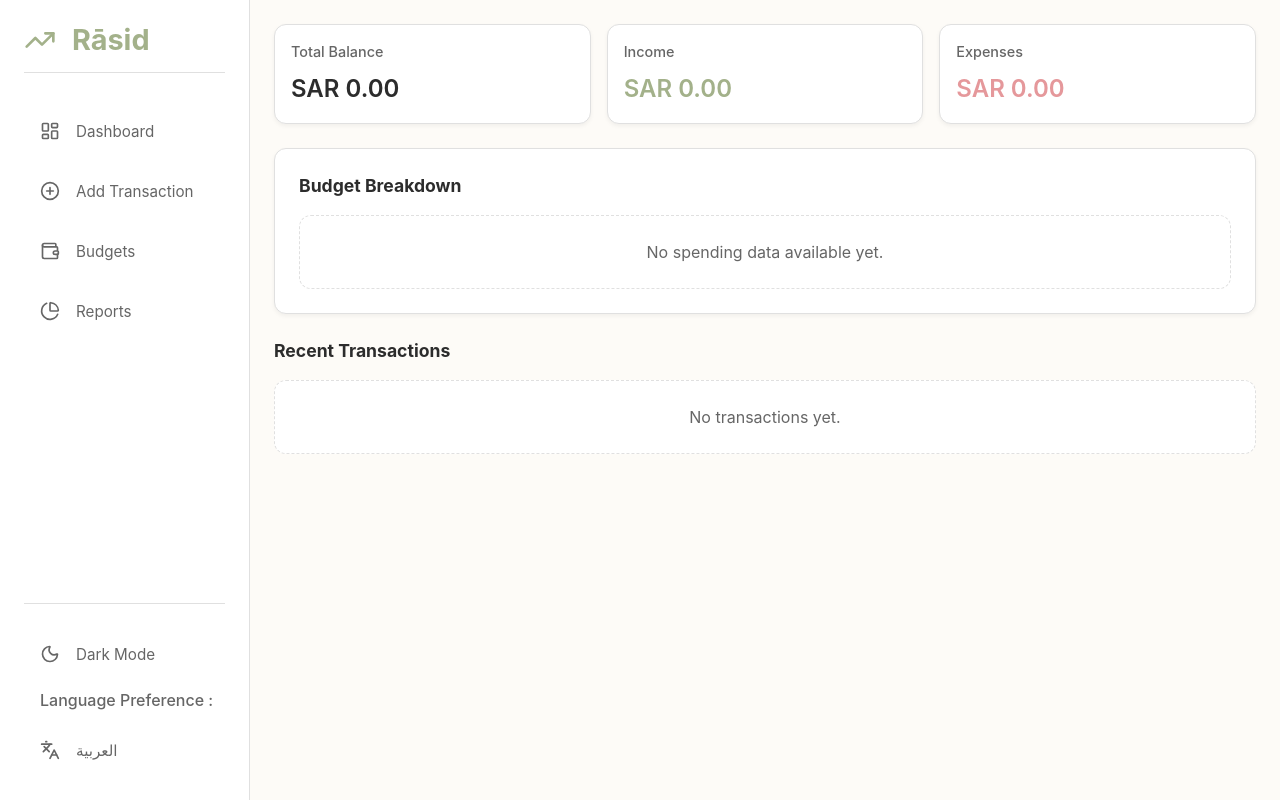
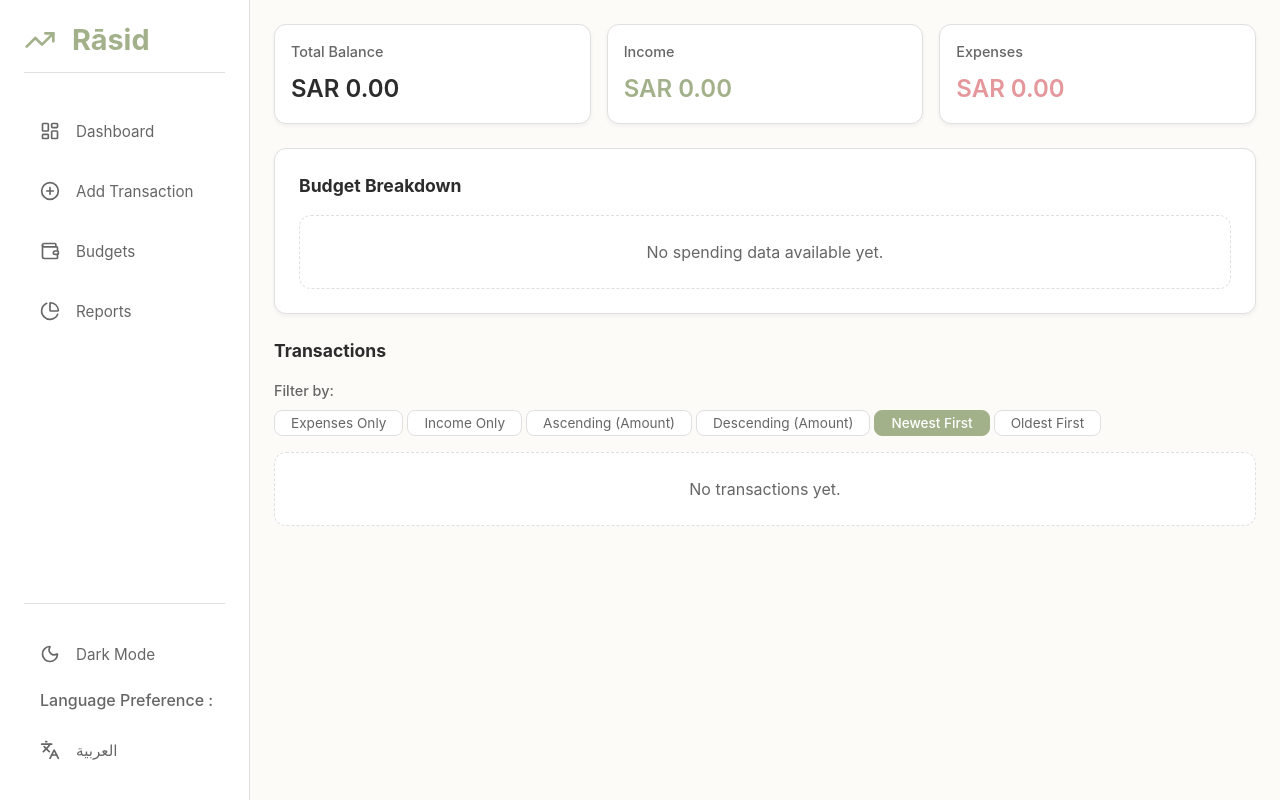
Before and after one commit to HassanAlmaimani/Rasid, a React (Vite) app: page / in a window 1280 px wide. Built offline with nearby package versions, Linux system fonts and the light colour scheme.

Commit message:
feat: Introduce Dashboard component for financial overview, including transaction list with filtering and sorting, and associated styles and translations.

```diff
--- a/src/components/Dashboard.css
+++ b/src/components/Dashboard.css
@@ -41,10 +41,63 @@
     color: var(--color-danger);
 }
 
-.recent-transactions h3 {
-    margin-bottom: var(--spacing-md);
+.transactions-section {
+    display: flex;
+    flex-direction: column;
+    gap: var(--spacing-md);
+}
+
+.transactions-header {
+    display: flex;
+    flex-direction: column;
+    gap: var(--spacing-md);
+}
+
+.transactions-header h3 {
     font-size: 1.1rem;
     color: var(--color-text-main);
+}
+
+.filter-controls {
+    display: flex;
+    flex-direction: column;
+    gap: var(--spacing-sm);
+}
+
+.filter-label {
+    font-size: 0.9rem;
+    color: var(--color-text-secondary);
+    font-weight: 500;
+}
+
+.filter-buttons {
+    display: flex;
+    flex-wrap: wrap;
+    gap: var(--spacing-xs);
+}
+
+.filter-btn {
+    padding: var(--spacing-xs) var(--spacing-md);
+    background-color: var(--color-card-bg);
+    border: 1px solid var(--color-border);
+    border-radius: var(--radius-sm);
+    font-size: 0.85rem;
+    color: var(--color-text-secondary);
+    cursor: pointer;
+    transition: all 0.2s;
+}
+
+.filter-btn:hover {
+    background-color: var(--color-bg);
+    border-color: var(--color-primary);
+    color: var(--color-primary);
+}
+
+.filter-btn.active {
+    background-color: var(--color-primary);
+    border-color: var(--color-primary);
+    color: white;
+    font-weight: 500;
 }
 
 .transaction-list {
@@ -122,3 +175,14 @@
     border-radius: var(--radius-md);
     border: 1px dashed var(--color-border);
 }
+
+@media (max-width: 768px) {
+    .filter-buttons {
+        flex-direction: column;
+    }
+
+    .filter-btn {
+        width: 100%;
+        text-align: center;
+    }
+}
--- a/src/components/Dashboard.jsx
+++ b/src/components/Dashboard.jsx
@@ -1,4 +1,4 @@
-import React from 'react';
+import React, { useState, useMemo } from 'react';
 import { useFinance } from '../contexts/FinanceContext';
 import { useLanguage } from '../contexts/LanguageContext';
 import { formatCurrency } from '../utils/format';
@@ -10,7 +10,49 @@ const Dashboard = () => {
     const { t } = useLanguage();
     const { income, expenses, balance } = getSummary();
 
-    const recentTransactions = transactions.slice(0, 5);
+    // Filter states
+    const [filters, setFilters] = useState({
+        type: 'all', // 'all', 'expense', 'income'
+        sortBy: 'newest', // 'newest', 'oldest', 'ascending', 'descending'
+    });
+
+    // Toggle filter
+    const toggleFilter = (filterType, value) => {
+        setFilters(prev => ({
+            ...prev,
+            [filterType]: prev[filterType] === value ? (filterType === 'type' ? 'all' : 'newest') : value
+        }));
+    };
+
+    // Apply filters and sorting
+    const filteredTransactions = useMemo(() => {
+        let result = [...transactions];
+
+        // Filter by type
+        if (filters.type !== 'all') {
+            result = result.filter(t => t.type === filters.type);
+        }
+
+        // Sort
+        switch (filters.sortBy) {
+            case 'newest':
+                result.sort((a, b) => new Date(b.date) - new Date(a.date));
+                break;
+            case 'oldest':
+                result.sort((a, b) => new Date(a.date) - new Date(b.date));
+                break;
+            case 'ascending':
+                result.sort((a, b) => Number(a.amount) - Number(b.amount));
+                break;
+            case 'descending':
+                result.sort((a, b) => Number(b.amount) - Number(a.amount));
+                break;
+            default:
+                break;
+        }
+
+        return result;
+    }, [transactions, filters]);
 
     return (
         <div className="dashboard">
@@ -31,13 +73,56 @@ const Dashboard = () => {
 
             <BudgetPieChart />
 
-            <section className="recent-transactions">
-                <h3>{t('recentTransactions')}</h3>
-                {recentTransactions.length === 0 ? (
+            <section className="transactions-section">
+                <div className="transactions-header">
+                    <h3>{t('transactions')}</h3>
+                    <div className="filter-controls">
+                        <span className="filter-label">{t('filterBy')}</span>
+                        <div className="filter-buttons">
+                            <button
+                                className={`filter-btn ${filters.type === 'expense' ? 'active' : ''}`}
+                                onClick={() => toggleFilter('type', 'expense')}
+                            >
+                                {t('expensesOnly')}
+                            </button>
+                            <button
+                                className={`filter-btn ${filters.type === 'income' ? 'active' : ''}`}
+                                onClick={() => toggleFilter('type', 'income')}
+                            >
+                                {t('incomeOnly')}
+                            </button>
+                            <button
+                                className={`filter-btn ${filters.sortBy === 'ascending' ? 'active' : ''}`}
+                                onClick={() => toggleFilter('sortBy', 'ascending')}
+                            >
+                                {t('ascending')}
+                            </button>
+                            <button
+                                className={`filter-btn ${filters.sortBy === 'descending' ? 'active' : ''}`}
+                                onClick={() => toggleFilter('sortBy', 'descending')}
+                            >
+                                {t('descending')}
+                            </button>
+                            <button
+                                className={`filter-btn ${filters.sortBy === 'newest' ? 'active' : ''}`}
+                                onClick={() => toggleFilter('sortBy', 'newest')}
+                            >
+                                {t('newestFirst')}
+                            </button>
+                            <button
+                                className={`filter-btn ${filters.sortBy === 'oldest' ? 'active' : ''}`}
+                                onClick={() => toggleFilter('sortBy', 'oldest')}
+                            >
+                                {t('oldestFirst')}
+                            </button>
+                        </div>
+                    </div>
+                </div>
+                {filteredTransactions.length === 0 ? (
                     <p className="empty-state">{t('noTransactions')}</p>
                 ) : (
                     <ul className="transaction-list">
-                        {recentTransactions.map(t => (
+                        {filteredTransactions.map(t => (
                             <li key={t.id} className={`transaction-item ${t.type}`}>
                                 <div className="transaction-info">
                                     <span className="category">{t.category}</span>
--- a/src/utils/translations.js
+++ b/src/utils/translations.js
@@ -8,7 +8,7 @@ export const translations = {
         totalBalance: 'Total Balance',
         income: 'Income',
         expenses: 'Expenses',
-        recentTransactions: 'Recent Transactions',
+        transactions: 'Transactions',
         noTransactions: 'No transactions yet.',
         addIncome: 'Add Income',
         addExpense: 'Add Expense',
@@ -33,6 +33,13 @@ export const translations = {
         languagePreference: 'Language Preference :',
         budgetBreakdown: 'Budget Breakdown',
         noSpendingData: 'No spending data available yet.',
+        filterBy: 'Filter by:',
+        expensesOnly: 'Expenses Only',
+        incomeOnly: 'Income Only',
+        ascending: 'Ascending (Amount)',
+        descending: 'Descending (Amount)',
+        newestFirst: 'Newest First',
+        oldestFirst: 'Oldest First',
     },
     ar: {
         appTitle: 'راصِد',
@@ -43,7 +50,7 @@ export const translations = {
         totalBalance: 'إجمالي الرصيد',
         income: 'الدخل',
         expenses: 'المصروفات',
-        recentTransactions: 'أحدث المعاملات',
+        transactions: 'المعاملات',
         noTransactions: 'لا توجد معاملات بعد.',
         addIncome: 'إضافة دخل',
         addExpense: 'إضافة مصروف',
@@ -68,5 +75,12 @@ export const translations = {
         languagePreference: 'تفضيل اللغة :',
         budgetBreakdown: 'تفصيل الميزانية',
         noSpendingData: 'لا توجد بيانات إنفاق متاحة بعد.',
+        filterBy: 'تصفية حسب:',
+        expensesOnly: 'المصروفات فقط',
+        incomeOnly: 'الدخل فقط',
+        ascending: 'تصاعدي (المبلغ)',
+        descending: 'تنازلي (المبلغ)',
+        newestFirst: 'الأحدث أولاً',
+        oldestFirst: 'الأقدم أولاً',
     }
 };
```
